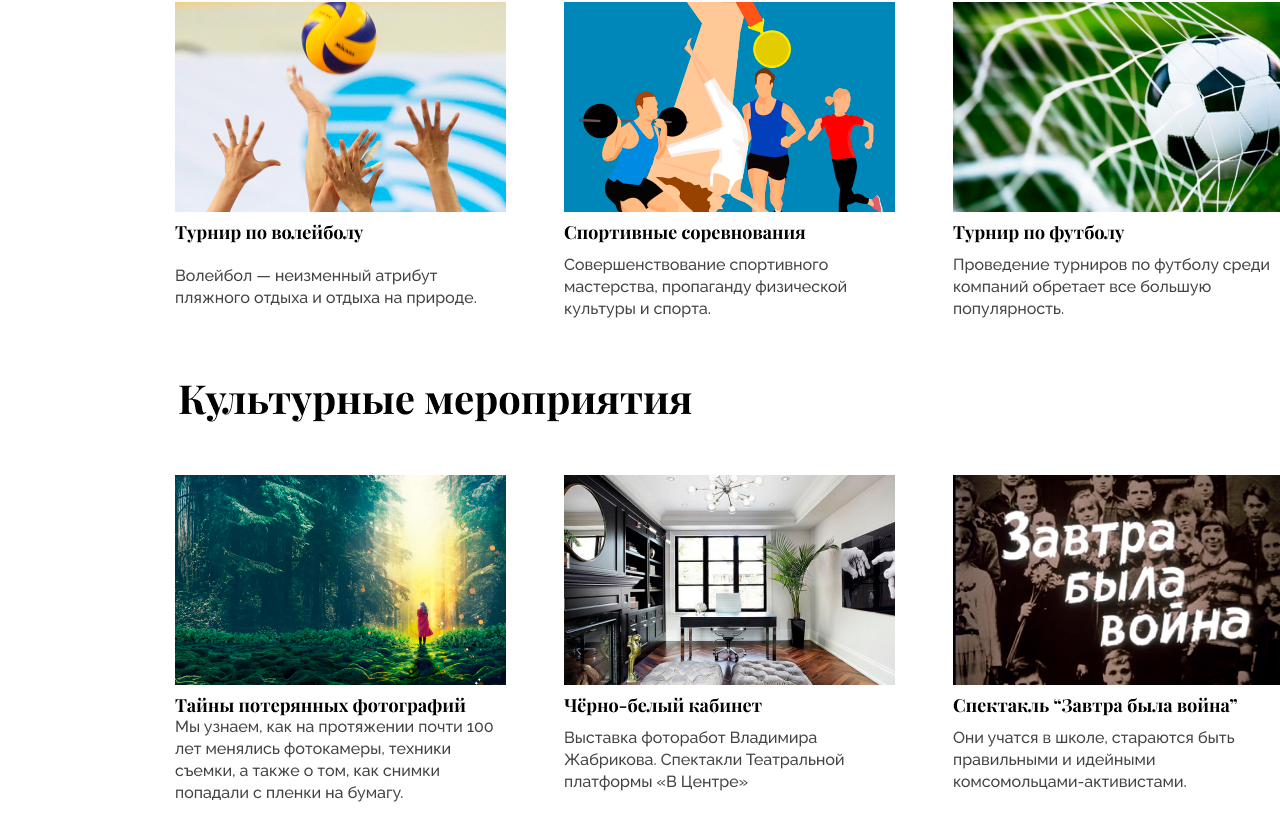
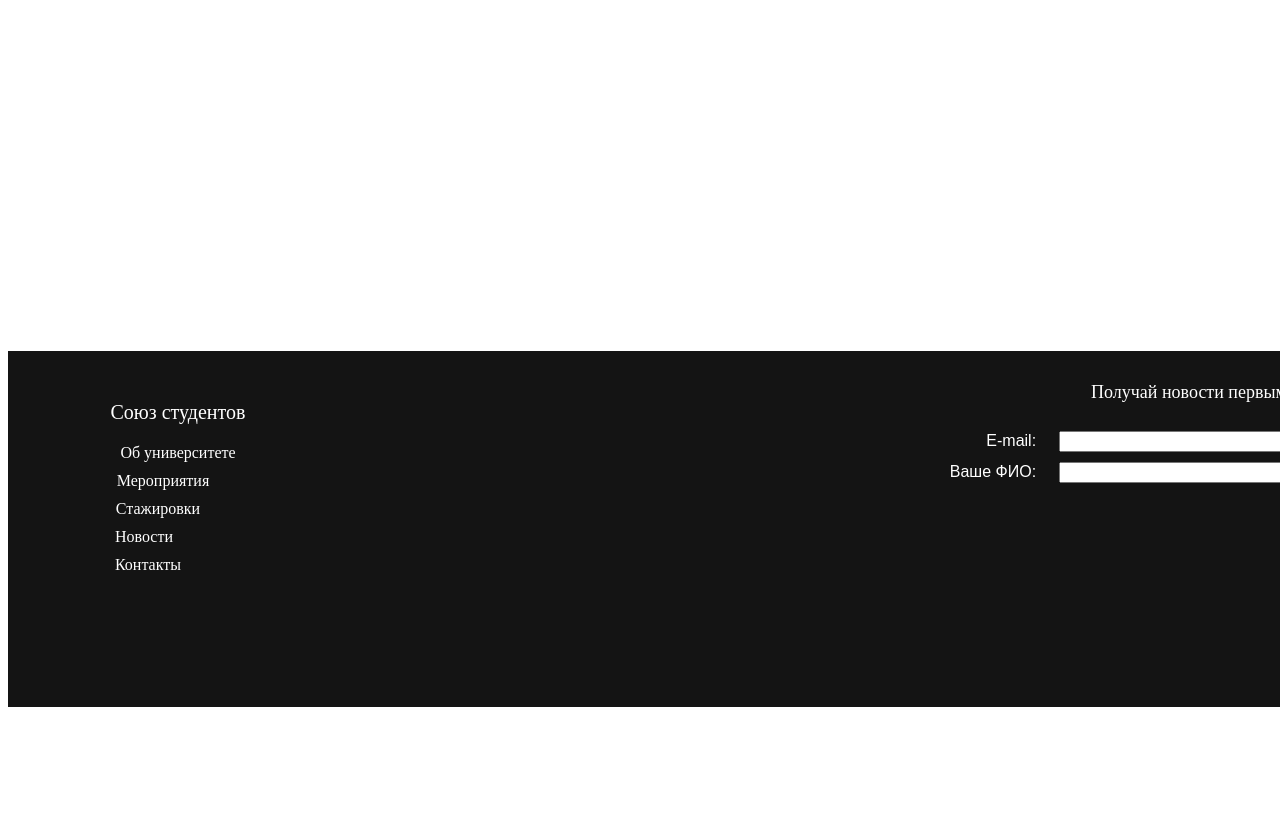
Before and after one commit to Edikscrmp/Hackaton-Twoy-hod, a plain HTML site: page index.html in a window 1280 px wide. Shown: the part 1786-2626 px from the top of the page. After the commit the page ends 2502 px from the top, so only its background shows below. Drawn offline with Linux system fonts and the light colour scheme.

Commit message:
Add files via upload

```diff
--- a/index.css
+++ b/index.css
@@ -7,9 +7,17 @@
 }
 
 #head1{
+display: flex;
 background: #FFFFFF;
      width: 1440px;
-     height: 1111px;;
+     height: 110px;1
+}
+
+#head1 > div{
+	position: relative;
+  top: 25px;
+  left: 140px;
+	flex: 0.13;
 }
 
 
@@ -32,14 +40,134 @@ background: #FFFFFF;
 }
 
 #textnav1{
-  text-align: left;
-  margin: auto;
-  width: 95%;
+	font-family: 'Playfair Display';
+font-style: normal;
+font-weight: 400;
+font-size: 20px;
 }
 
 #textnav2{
-  text-align: left;
-  margin: auto;
-  width: 70%;
-  height: 10%;
+	font-family: 'Raleway';
+	font-style: normal;
+	font-weight: 500;
+	font-size: 16px;
 }
+
+
+#textnav3{
+	position: relative;
+  top: 50px;
+  left: -550px;
+	font-family: 'Playfair Display';
+color: #ffffff;
+font-style: normal;
+font-weight: 400;
+font-size: 20px;
+
+}
+
+#textnav4{
+	color: #ffffff;
+	position: relative;
+	top: 70px;
+	left: -550px;
+
+	font-family: 'Raleway';
+	font-style: normal;
+	font-weight: 500;
+	font-size: 16px;
+}
+
+#textnav5{
+	color: #ffffff;
+	position: relative;
+	top: 80px;
+	left: -565px;
+
+	font-family: 'Raleway';
+	font-style: normal;
+	font-weight: 500;
+	font-size: 16px;
+}
+#textnav6{
+	color: #ffffff;
+	position: relative;
+	top: 90px;
+	left: -570px;
+
+	font-family: 'Raleway';
+	font-style: normal;
+	font-weight: 500;
+	font-size: 16px;
+}
+#textnav7{
+	color: #ffffff;
+	position: relative;
+	top: 100px;
+	left: -584px;
+
+	font-family: 'Raleway';
+	font-style: normal;
+	font-weight: 500;
+	font-size: 16px;
+}
+#textnav8{
+	color: #ffffff;
+	position: relative;
+	top: 110px;
+	left: -580px;
+
+	font-family: 'Raleway';
+	font-style: normal;
+	font-weight: 500;
+	font-size: 16px;
+}
+
+
+
+html {
+  font-family: sans-serif;
+}
+
+form {
+	position: relative;
+	top: -90px;
+	left: 360px;
+  display: table;
+  margin: 0 auto;
+}
+
+form div {
+  display: table-row;
+}
+
+form label, form input {
+  display: table-cell;
+  margin-bottom: 10px;
+}
+
+form label {
+	ffont-family: 'Raleway';
+	font-style: normal;
+	font-weight: 500;
+	font-size: 16px;
+	color: #ffffff;
+  width: 200px;
+  padding-right: 5%;
+  text-align: right;
+}
+
+form input {
+  width: 250px;
+}
+
+form p {
+	position: relative;
+  top: -10px;
+  left: 230px;
+	font-family: 'Playfair Display';
+color: #ffffff;
+font-style: normal;
+font-weight: 400;
+font-size: 18px;
+}
--- a/index.html
+++ b/index.html
@@ -5,16 +5,16 @@
     <title>StudSoyus.ru</title>
     <link rel="stylesheet" href="index.css" media="all">
   </head>
-   <body link="#228b22" alink="#a9a9a9" vlink="#228b22" bgcolor="FFFFFF">
+   <body link="#228b22" alink="#00000" vlink="#228b22" bgcolor="FFFFFF">
 
      <div id="container">
          <div id="head1">
-           <div id="textnav1">Союз студентов</div>
-           <div id="textnav2">Об университете</div>
-           <div id="textnav3">Мероприятия</div>
-           <div id="textnav4">Стажировки</div>
-           <div id="textnav5">Новости</div>
-           <div id="textnav6">Контакты</div>
+           <div id="textnav1"><a>Союз студентов</a></div>
+           <div id="textnav2"><a>Об университете<a></div>
+           <div id="textnav2"><a>Мероприятия</a></div>
+           <div id="textnav2"><a>Стажировки</a></div>
+           <div id="textnav2"><a>Новости</a></div>
+           <div id="textnav2"><a>Контакты</a></div>
          </div>
 
          <div id="content">
@@ -24,6 +24,24 @@
          </div>
 
          <div id="footer">
+           <div id="textnav3"><a>Союз студентов</a></div>
+           <div id="textnav4"><a>Об университете<a></div>
+           <div id="textnav5"><a>Мероприятия</a></div>
+           <div id="textnav6"><a>Стажировки</a></div>
+           <div id="textnav7"><a>Новости</a></div>
+           <div id="textnav8"><a>Контакты</a></div>
+
+           <form>
+                <p>Получай новости первым</p>
+                <div>
+                  <label for="fname">E-mail:</label>
+                  <input type="text" id="fname">
+                </div>
+                <div>
+                  <label for="lname">Ваше ФИО:</label>
+                  <input type="text" id="lname">
+                </div>
+              </form>
          </div>
      </div>
   </body>
```
